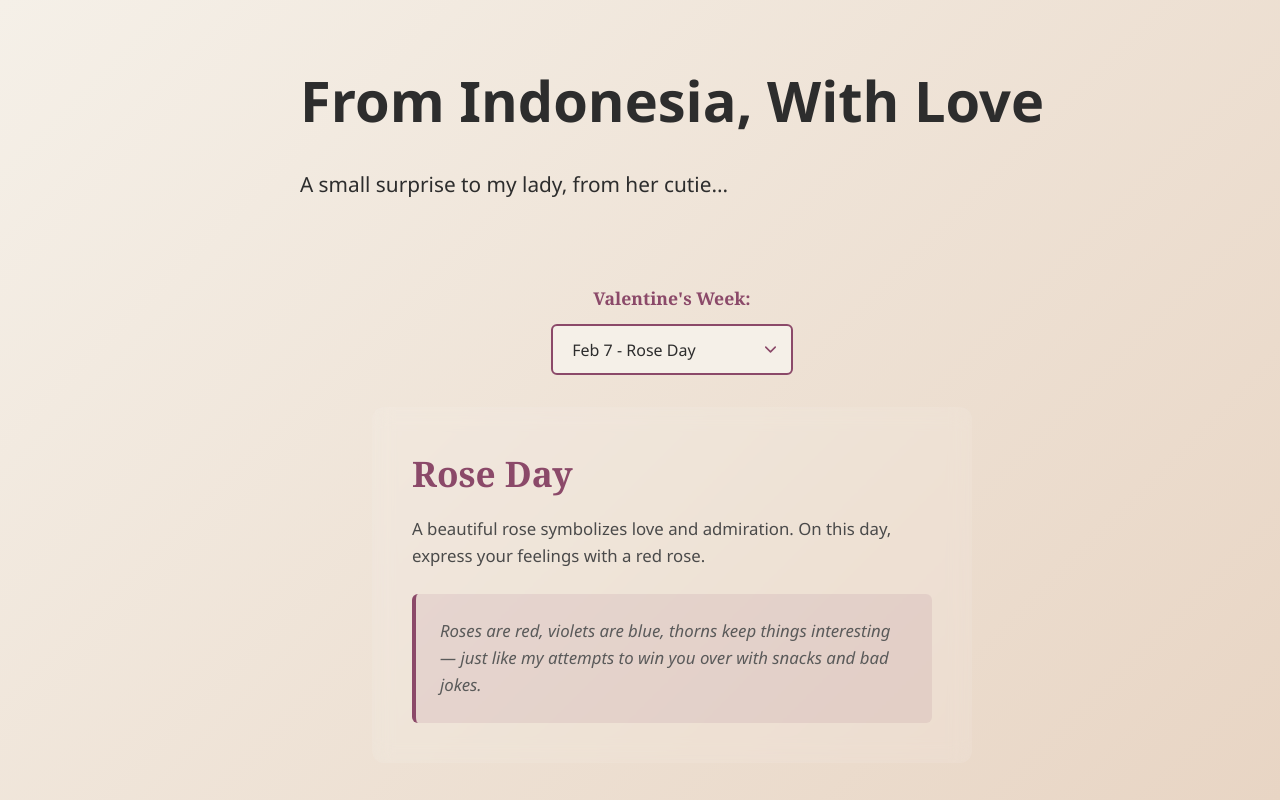
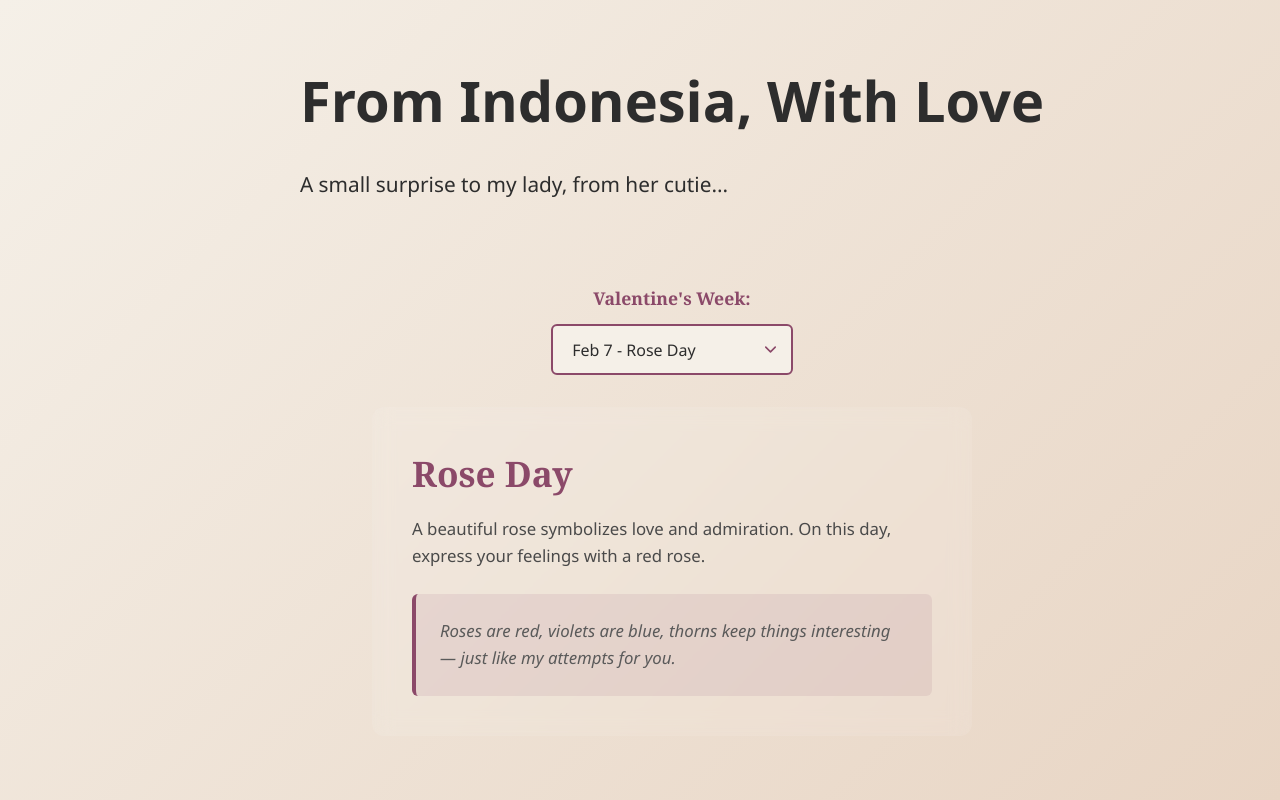
Before and after one commit to mkrishnapraveen/valentine-site, a React (Vite) app: page / in a window 1280 px wide. Shown: the top 800 px of the page. Built offline with nearby package versions, Linux system fonts and the light colour scheme.

Commit message:
chore: shorten Rose Day quote

```diff
--- a/src/App.jsx
+++ b/src/App.jsx
@@ -22,7 +22,7 @@ function App() {
           <h2>Rose Day</h2>
           <p>A beautiful rose symbolizes love and admiration. On this day, express your feelings with a red rose.</p>
           <div className="rose-day-message">
-            <p>Roses are red, violets are blue, thorns keep things interesting — just like my attempts to win you over with snacks and bad jokes.</p>
+            <p>Roses are red, violets are blue, thorns keep things interesting — just like my attempts for you.</p>
           </div>
         </div>
       )
```
